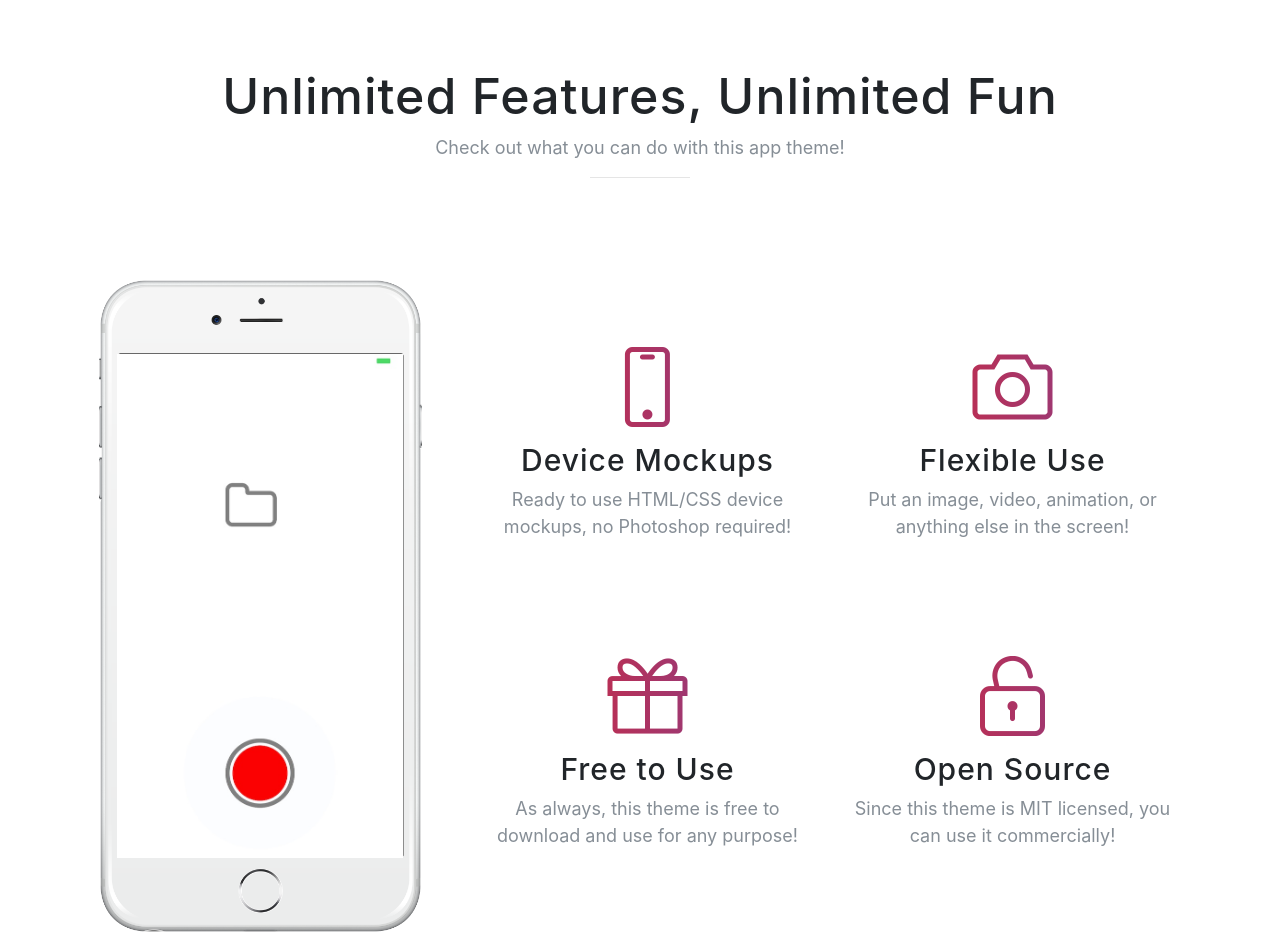
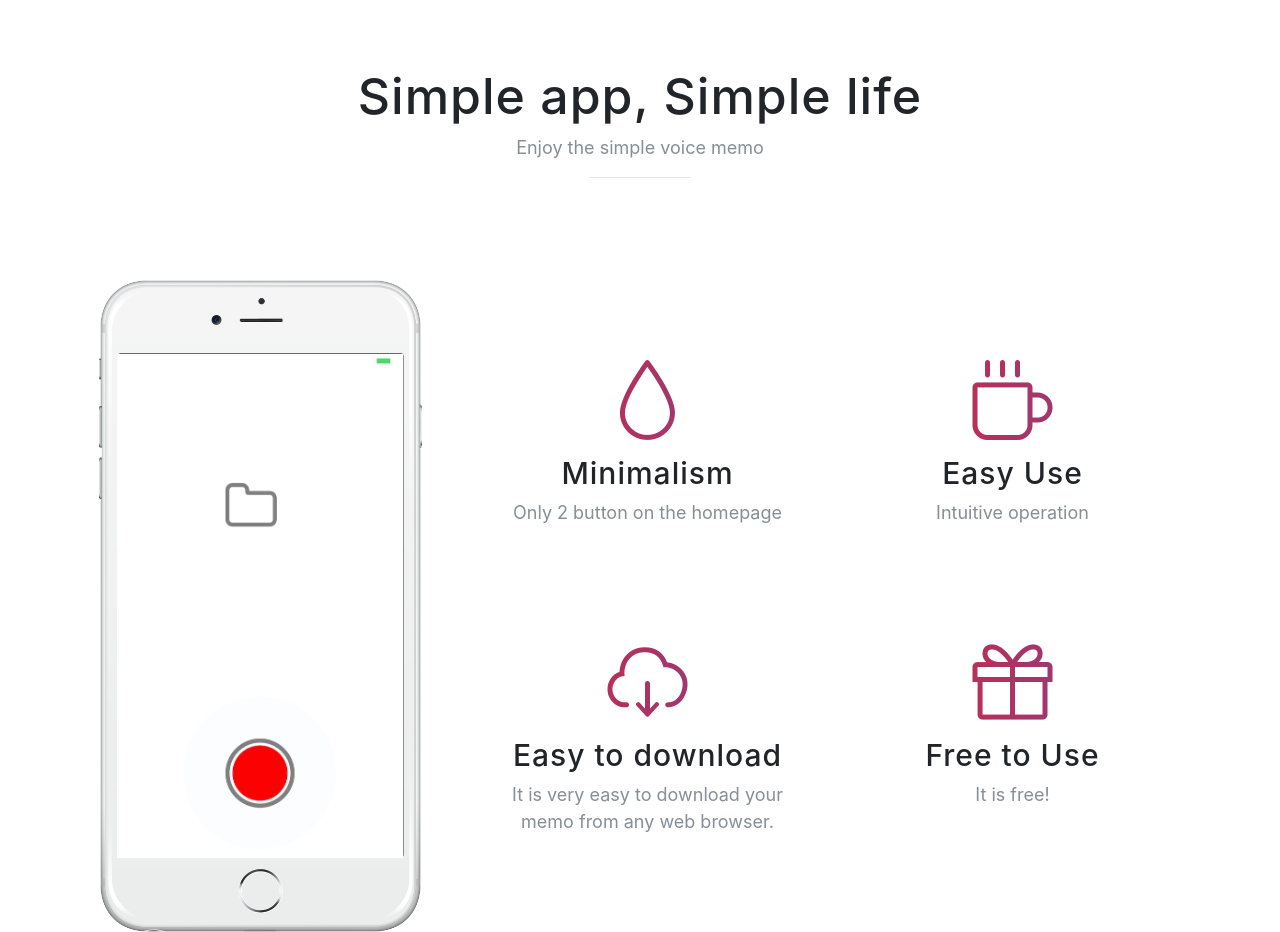
Before and after one commit to guoyingtao/guoyingtao.github.io, a website with bundled scripts: page index.html in a window 1280 px wide. Shown: the part 1440-2372 px from the top of the page. Built offline with nearby package versions, Linux system fonts and the light colour scheme; a web font is replaced by a local one.

Commit message:
improved ui

```diff
--- a/index.html
+++ b/index.html
@@ -100,8 +100,8 @@
     <section class="features" id="features">
       <div class="container">
         <div class="section-heading text-center">
-          <h2>Unlimited Features, Unlimited Fun</h2>
-          <p class="text-muted">Check out what you can do with this app theme!</p>
+          <h2>Simple app, Simple life</h2>
+          <p class="text-muted">Enjoy the simple voice memo</p>
           <hr>
         </div>
         <div class="row">
@@ -125,32 +125,32 @@
               <div class="row">
                 <div class="col-lg-6">
                   <div class="feature-item">
-                    <i class="icon-screen-smartphone text-primary"></i>
-                    <h3>Device Mockups</h3>
-                    <p class="text-muted">Ready to use HTML/CSS device mockups, no Photoshop required!</p>
+                    <i class="icon-drop text-primary"></i>
+                    <h3>Minimalism</h3>
+                    <p class="text-muted">Only 2 button on the homepage</p>
                   </div>
                 </div>
                 <div class="col-lg-6">
                   <div class="feature-item">
-                    <i class="icon-camera text-primary"></i>
-                    <h3>Flexible Use</h3>
-                    <p class="text-muted">Put an image, video, animation, or anything else in the screen!</p>
+                    <i class="icon-cup text-primary"></i>
+                    <h3>Easy Use</h3>
+                    <p class="text-muted">Intuitive operation</p>
                   </div>
                 </div>
               </div>
               <div class="row">
                 <div class="col-lg-6">
                   <div class="feature-item">
-                    <i class="icon-present text-primary"></i>
-                    <h3>Free to Use</h3>
-                    <p class="text-muted">As always, this theme is free to download and use for any purpose!</p>
+                    <i class="icon-cloud-download text-primary"></i>
+                    <h3>Easy to download</h3>
+                    <p class="text-muted">It is very easy to download your memo from any web browser.</p>
                   </div>
                 </div>
                 <div class="col-lg-6">
                   <div class="feature-item">
-                    <i class="icon-lock-open text-primary"></i>
-                    <h3>Open Source</h3>
-                    <p class="text-muted">Since this theme is MIT licensed, you can use it commercially!</p>
+                    <i class="icon-present text-primary"></i>
+                    <h3>Free to Use</h3>
+                    <p class="text-muted">It is free!</p>
                   </div>
                 </div>
               </div>
@@ -163,7 +163,7 @@
     <section class="cta">
       <div class="cta-content">
         <div class="container">
-          <h2>Stop waiting.<br>Start building.</h2>
+          <h2>Just a tap.<br>Start recording.</h2>
           <a href="#contact" class="btn btn-outline btn-xl js-scroll-trigger">Let's Get Started!</a>
         </div>
       </div>
@@ -177,18 +177,13 @@
           new friends!</h2>
         <ul class="list-inline list-social">
           <li class="list-inline-item social-twitter">
-            <a href="#">
+            <a href="https://twitter.com/guoyingtao">
               <i class="fa fa-twitter"></i>
             </a>
           </li>
           <li class="list-inline-item social-facebook">
-            <a href="#">
+            <a href="https://www.facebook.com/echo.guo.50">
               <i class="fa fa-facebook"></i>
-            </a>
-          </li>
-          <li class="list-inline-item social-google-plus">
-            <a href="#">
-              <i class="fa fa-google-plus"></i>
             </a>
           </li>
         </ul>
```
